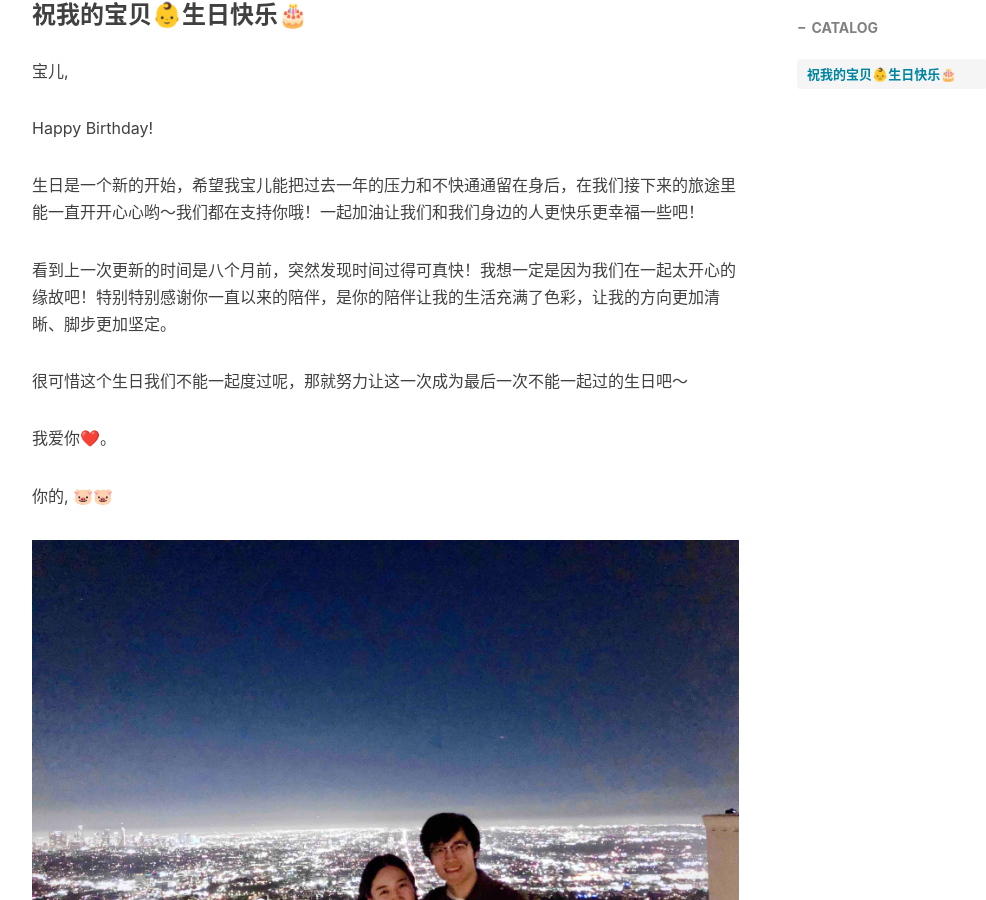
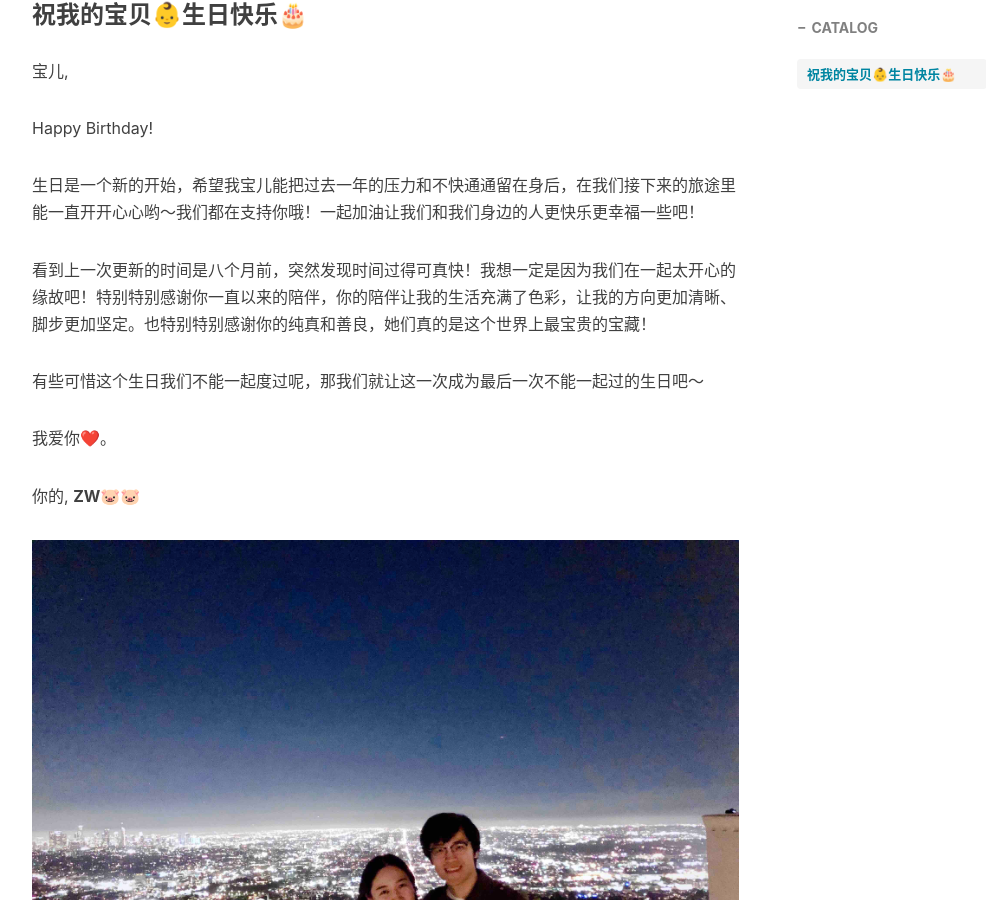
Before and after one commit to project106/project106.github.io, a Jekyll site: the page built from _posts/2019-10-09-BirthdayCelebration.md, in a window 1280 px wide and 900 px high, scrolled down 1543 px. Shown: the whole window, without its empty margins (233-1219 px from the left). Built offline with Jekyll 4.4.1, drawn with Linux system fonts in a browser that asks for light colours; nearby versions of some CDN libraries; comment, search, counter and statistics services are not loaded.

Commit message:
Update 2019-10-09-BirthdayCelebration.md

```diff
--- a/_posts/2019-10-09-BirthdayCelebration.md
+++ b/_posts/2019-10-09-BirthdayCelebration.md
@@ -21,13 +21,13 @@ tags:
 
    生日是一个新的开始，希望我宝儿能把过去一年的压力和不快通通留在身后，在我们接下来的旅途里能一直开开心心哟～我们都在支持你哦！一起加油让我们和我们身边的人更快乐更幸福一些吧！
 
-   看到上一次更新的时间是八个月前，突然发现时间过得可真快！我想一定是因为我们在一起太开心的缘故吧！特别特别感谢你一直以来的陪伴，是你的陪伴让我的生活充满了色彩，让我的方向更加清晰、脚步更加坚定。
+   看到上一次更新的时间是八个月前，突然发现时间过得可真快！我想一定是因为我们在一起太开心的缘故吧！特别特别感谢你一直以来的陪伴，你的陪伴让我的生活充满了色彩，让我的方向更加清晰、脚步更加坚定。也特别特别感谢你的纯真和善良，她们真的是这个世界上最宝贵的宝藏！
 
-   很可惜这个生日我们不能一起度过呢，那就努力让这一次成为最后一次不能一起过的生日吧～
+   有些可惜这个生日我们不能一起度过呢，那我们就让这一次成为最后一次不能一起过的生日吧～
 
    我爱你❤️。
 
 你的,
-**🐷🐷**
+**ZW🐷🐷**
 
 ![](https://raw.githubusercontent.com/project106/project106.github.io/master/img/post-cont-together.jpeg)
```
